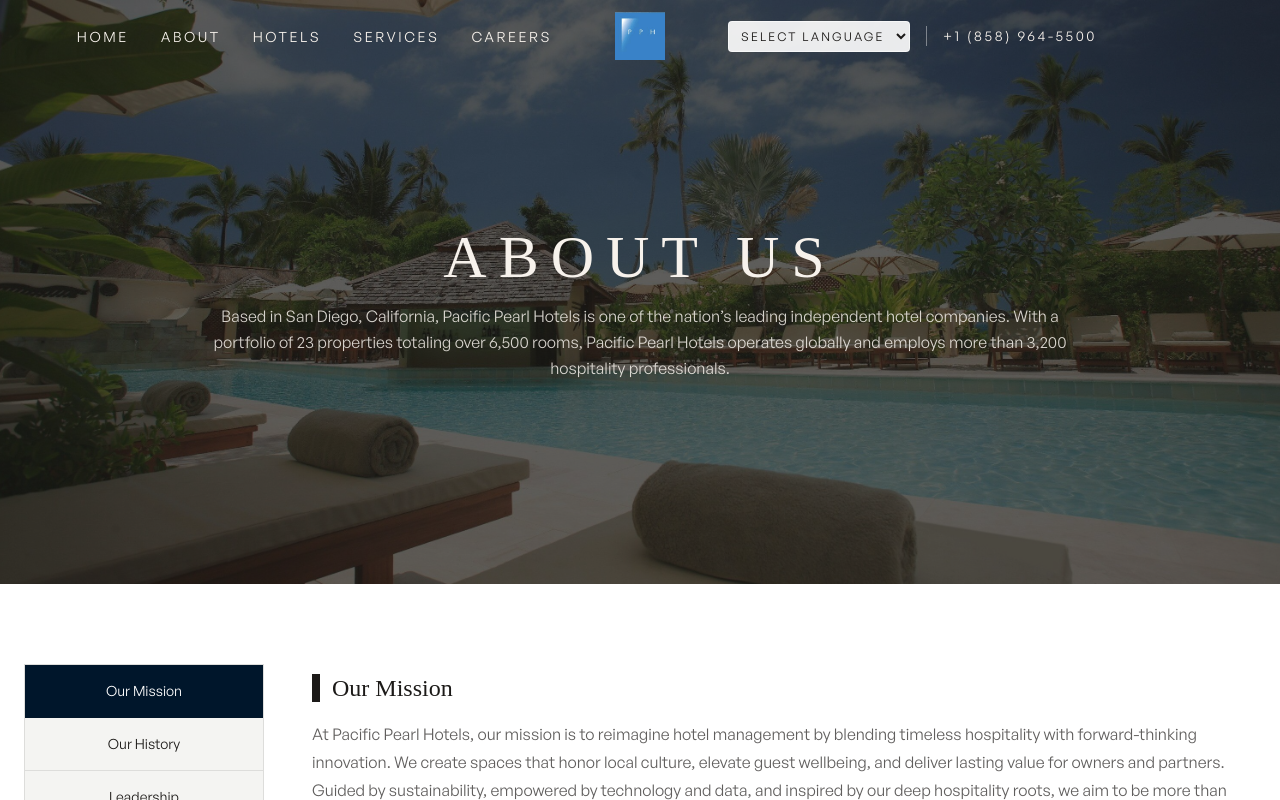
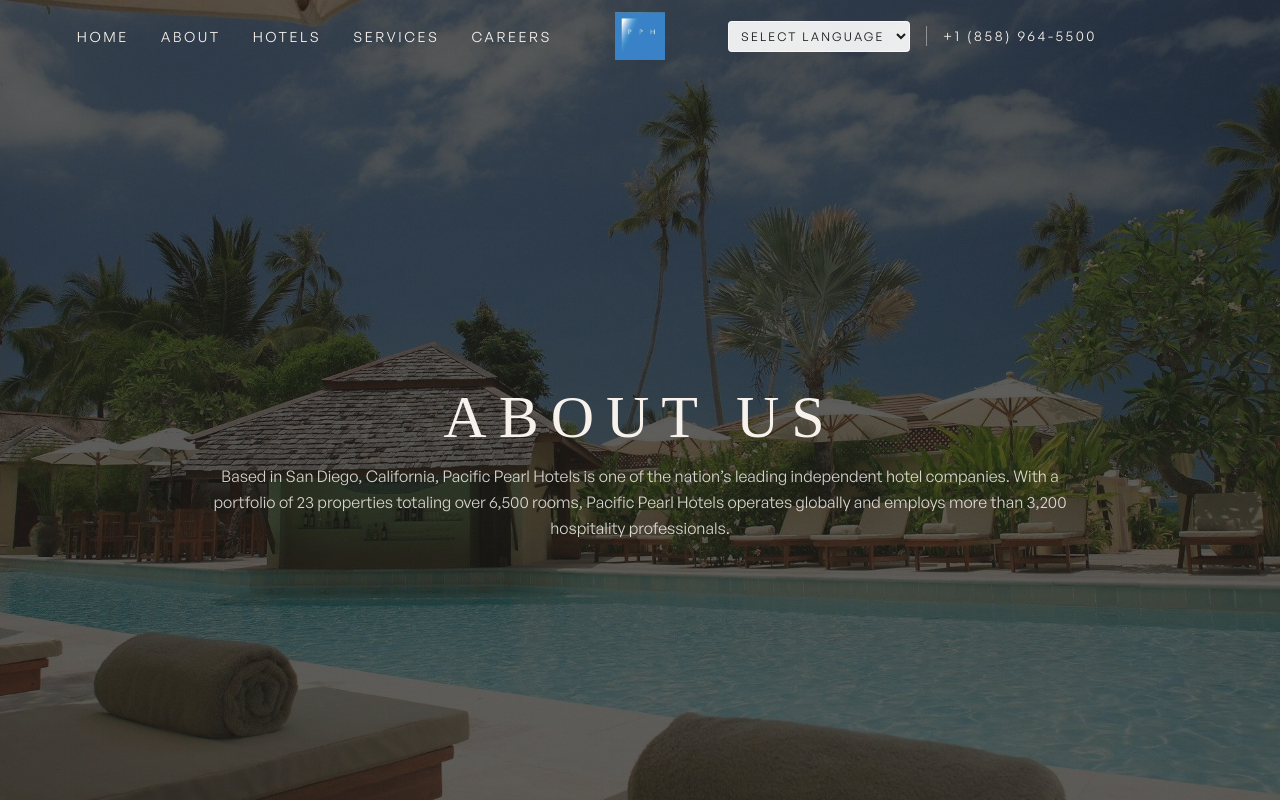
Before and after one commit to it-techmonkey/pacific-pearl-hotels-website, a Next.js app: page /about in a window 1280 px wide. Shown: the top 800 px of the page. Built offline with nearby package versions, Linux system fonts and the light colour scheme.

Commit message:
Correction of hero image on About Page

```diff
--- a/src/app/about/page.tsx
+++ b/src/app/about/page.tsx
@@ -58,7 +58,7 @@
 export default function AboutPage() {
   return (
     <div className="bg-[#f6f5f2]">
-      <section className="relative min-h-[60vh] overflow-hidden bg-ink pb-10 pt-16 text-sand">
+      <section className="relative min-h-screen overflow-hidden bg-ink pb-10 pt-16 text-sand">
         <Image
           src="/assets/hotel-1.jpg"
           alt="Hotel exterior"
@@ -68,7 +68,7 @@
           sizes="100vw"
         />
         <div className="absolute inset-0 bg-ink/70" />
-        <div className="container relative z-10 flex min-h-[60vh] flex-col items-center justify-center text-center">
+        <div className="container relative z-10 flex min-h-screen flex-col items-center justify-center text-center">
           <h1 className="text-4xl font-display uppercase tracking-[0.2em] md:text-6xl">
             About Us
           </h1>
```
